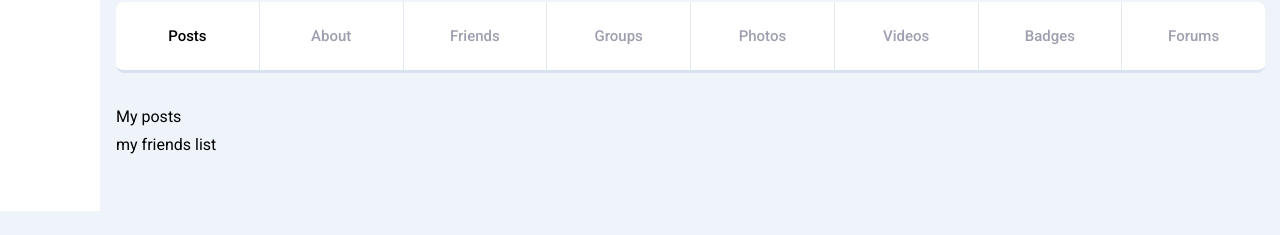
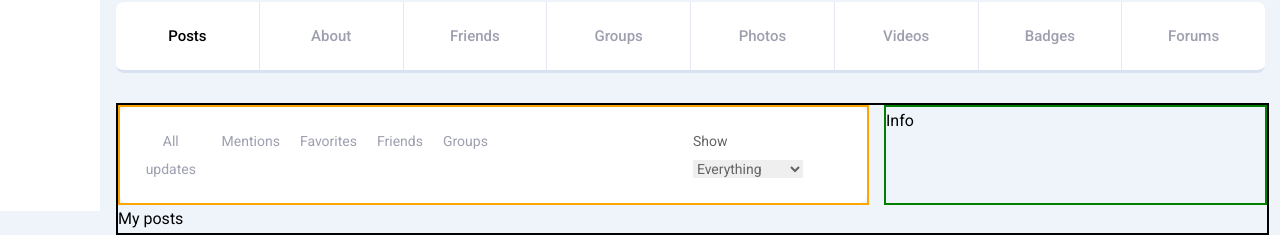
Before and after one commit to lamchatka/social_network, a React (Vite) app: page /posts in a window 1280 px wide. Shown: the part 589-824 px from the top of the page. Before the commit the page ends 800 px from the top, so only its background shows below. Built offline with nearby package versions, Linux system fonts and the light colour scheme.

Commit message:
created UserFeed component

```diff
--- a/src/components/Profile/Profile.jsx
+++ b/src/components/Profile/Profile.jsx
@@ -1,8 +1,8 @@
 import styles from "./Profile.module.css";
 import UserMainInfo from "./UserMainInfo/UserMainInfo";
-import UserPosts from "./UserPosts/UserPosts";
 import UserAbout from "./UserAbout/UserAbout";
 import { Routes, Route } from "react-router-dom";
+import UserFeed from "./UserFeed/UserFeed";
 
 // TODO: ДОБАВИТЬ РОУТЫ ДЛЯ ДРУГИХ ТАБОВ
 
@@ -12,10 +12,9 @@ const Profile = () => {
     <div className="profile-content">
       <UserMainInfo />
       <Routes>
-        <Route path="/posts" element={<UserPosts />} />
+        <Route path="/posts" element={<UserFeed />} />
         <Route path="/about" element={<UserAbout />} />
       </Routes>
-      <div>my friends list</div>
     </div>
   );
 };
--- /dev/null
+++ b/src/components/Profile/UserFeed/Filters/CustomSelect/CustomSelect.jsx
@@ -0,0 +1,21 @@
+import styles from "./CustomSelect.module.css";
+
+function CustomSelect() {
+  return (
+    <li className={styles["show-item"]}>
+      <label>Show</label>
+      <select name="filter" id={styles["filter-by"]}>
+        <option>Everything</option>
+        <option>Status</option>
+        <option>Shares</option>
+        <option>Media</option>
+        <option>Friendships</option>
+        <option>New Groups</option>
+        <option>Forum Topics</option>
+        <option>Forum Replies</option>
+      </select>
+    </li>
+  );
+}
+
+export default CustomSelect;
--- /dev/null
+++ b/src/components/Profile/UserFeed/Filters/CustomSelect/CustomSelect.module.css
@@ -0,0 +1,20 @@
+.show-item {
+    list-style-type: none;
+    padding: 20px 0;
+    margin-left: 185px;
+}
+
+.show-item label {
+    color: #646464;
+    margin-right: 30px;
+    font-size: 14px;
+
+}
+
+#filter-by {
+    border: none;
+    outline: none;
+    color: #646464;
+    font-size: 14px;
+    font-family: 'Roboto', sans-serif;
+}
--- /dev/null
+++ b/src/components/Profile/UserFeed/Filters/Filter/Filter.jsx
@@ -0,0 +1,18 @@
+import styles from "./Filter.module.css";
+import PropTypes from "prop-types"
+
+function Filter({filter}) {
+
+    Filter.propTypes = {
+        filter: PropTypes.string
+    }
+
+    return (
+        <li className={styles["item"]}>
+            <a>{filter}</a>
+        </li>
+    );
+
+}
+
+export default Filter;
--- /dev/null
+++ b/src/components/Profile/UserFeed/Filters/Filter/Filter.module.css
@@ -0,0 +1,12 @@
+.item {
+    list-style-type: none;
+    margin-right: 20px;
+    text-align: center;
+    padding: 20px 0;
+
+}
+
+.item a {
+    color: #9e9faf;
+    font-size: 14px;
+}
--- /dev/null
+++ b/src/components/Profile/UserFeed/Filters/Filters.jsx
@@ -0,0 +1,28 @@
+import styles from "./Filters.module.css";
+import Filter from "./Filter/Filter";
+import CustomSelect from "./CustomSelect/CustomSelect";
+
+function Filters() {
+  const filtersList = [
+    "All updates",
+    "Mentions",
+    "Favorites",
+    "Friends",
+    "Groups",
+  ];
+
+  return (
+    <div className={styles["content"]}>
+      <div className={styles["filters-list"]}>
+        <ul className={styles["filters"]}>
+          {filtersList.map((f) => (
+            <Filter key={f} filter={f} />
+          ))}
+          <CustomSelect />
+        </ul>
+      </div>
+    </div>
+  );
+}
+
+export default Filters;
--- /dev/null
+++ b/src/components/Profile/UserFeed/Filters/Filters.module.css
@@ -0,0 +1,16 @@
+.content {
+    border: 2px solid orange;
+    margin-right: 15px;
+}
+
+.filters-list {
+    border-radius: 8px;
+    background-color: #fff;
+    padding: 0 20px;
+}
+
+.filters {
+    display: flex;
+    padding: 0;
+    margin: 0;
+}
--- /dev/null
+++ b/src/components/Profile/UserFeed/UserFeed.jsx
@@ -0,0 +1,16 @@
+import styles from "./UserFeed.module.css";
+import Filters from "./Filters/Filters";
+import UserPosts from "../UserPosts/UserPosts";
+
+function UserFeed() {
+  return (
+    <div className={styles["myFeed"]}>
+      <Filters />
+      <div className={styles["info"]}>Info</div>
+      <UserPosts />
+    </div>
+
+  );
+}
+
+export default UserFeed;
--- /dev/null
+++ b/src/components/Profile/UserFeed/UserFeed.module.css
@@ -0,0 +1,14 @@
+
+.myFeed {
+    width: 100%;
+    border: 2px solid black;
+    display: grid;
+    grid-template-columns: 2fr 1fr;
+
+}
+
+
+.info {
+    border: 2px solid green;
+
+}
```
Also changed, not shown: src/components/Profile/Profile.module.css (line endings or trailing spaces).
